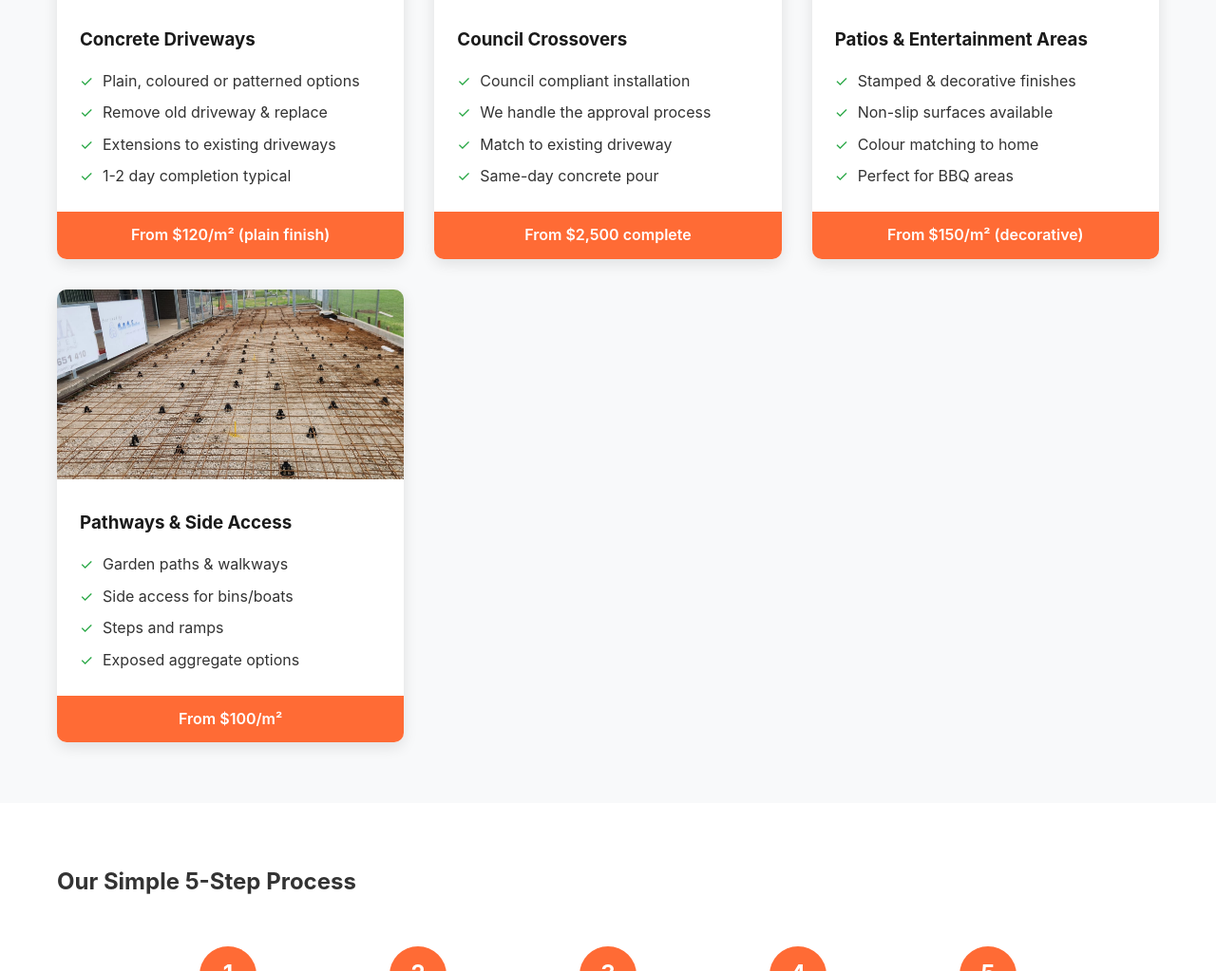
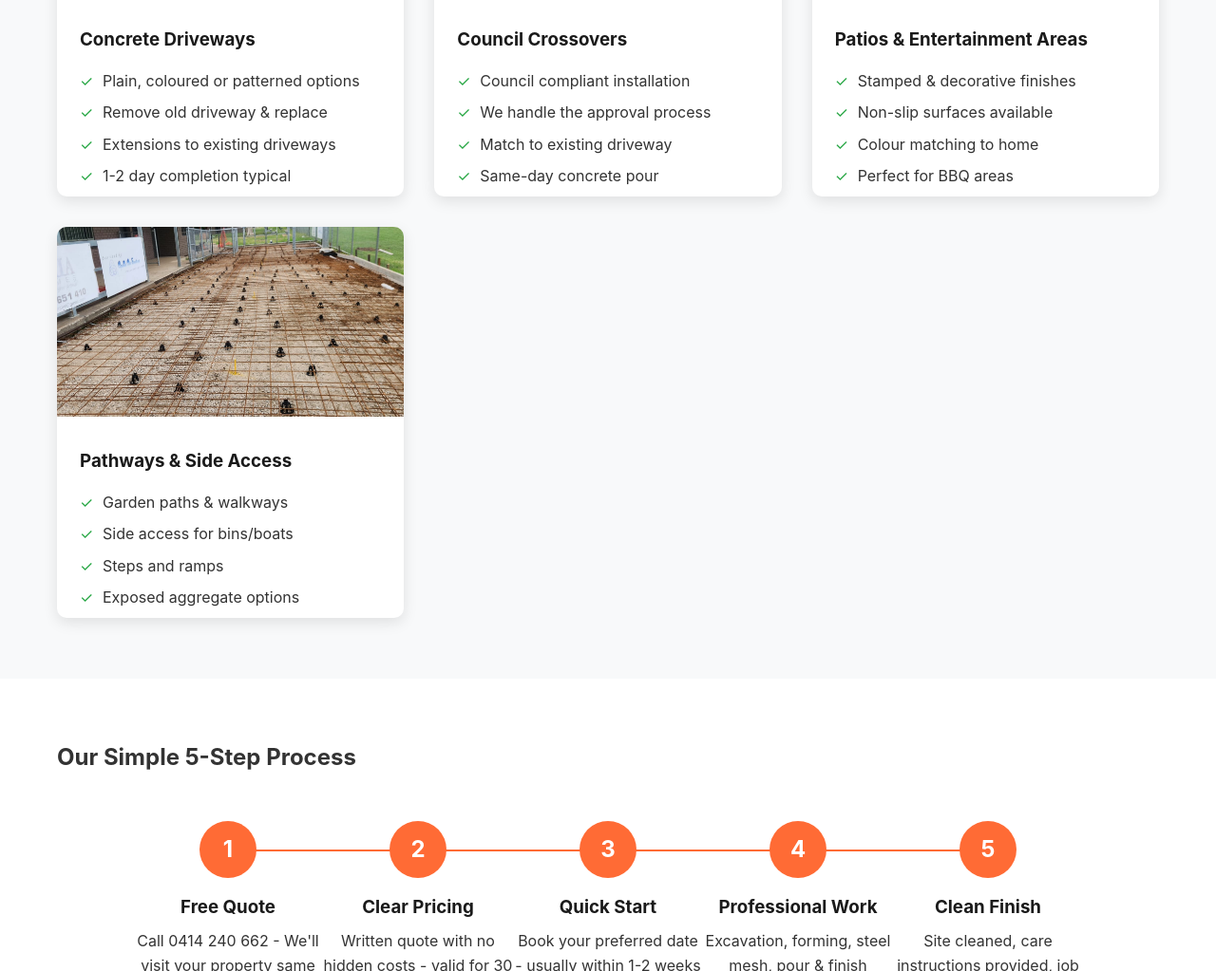
Before and after one commit to ali-beydoun/creteworx-site, a plain HTML site: page residential.html in a window 1280 px wide. Shown: the part 1412-2435 px from the top of the page at 95% size. Drawn offline with Linux system fonts and the light colour scheme.

Commit message:
Remove pricing information from residential page as requested

```diff
--- a/residential.html
+++ b/residential.html
@@ -98,7 +98,6 @@
                             <li>Extensions to existing driveways</li>
                             <li>1-2 day completion typical</li>
                         </ul>
-                        <p class="price-guide">From $120/m² (plain finish)</p>
                     </div>
 
                     <div class="res-service-card">
@@ -110,7 +109,6 @@
                             <li>Match to existing driveway</li>
                             <li>Same-day concrete pour</li>
                         </ul>
-                        <p class="price-guide">From $2,500 complete</p>
                     </div>
 
                     <div class="res-service-card">
@@ -122,7 +120,6 @@
                             <li>Colour matching to home</li>
                             <li>Perfect for BBQ areas</li>
                         </ul>
-                        <p class="price-guide">From $150/m² (decorative)</p>
                     </div>
 
                     <div class="res-service-card">
@@ -134,7 +131,6 @@
                             <li>Steps and ramps</li>
                             <li>Exposed aggregate options</li>
                         </ul>
-                        <p class="price-guide">From $100/m²</p>
                     </div>
                 </div>
             </div>
```
